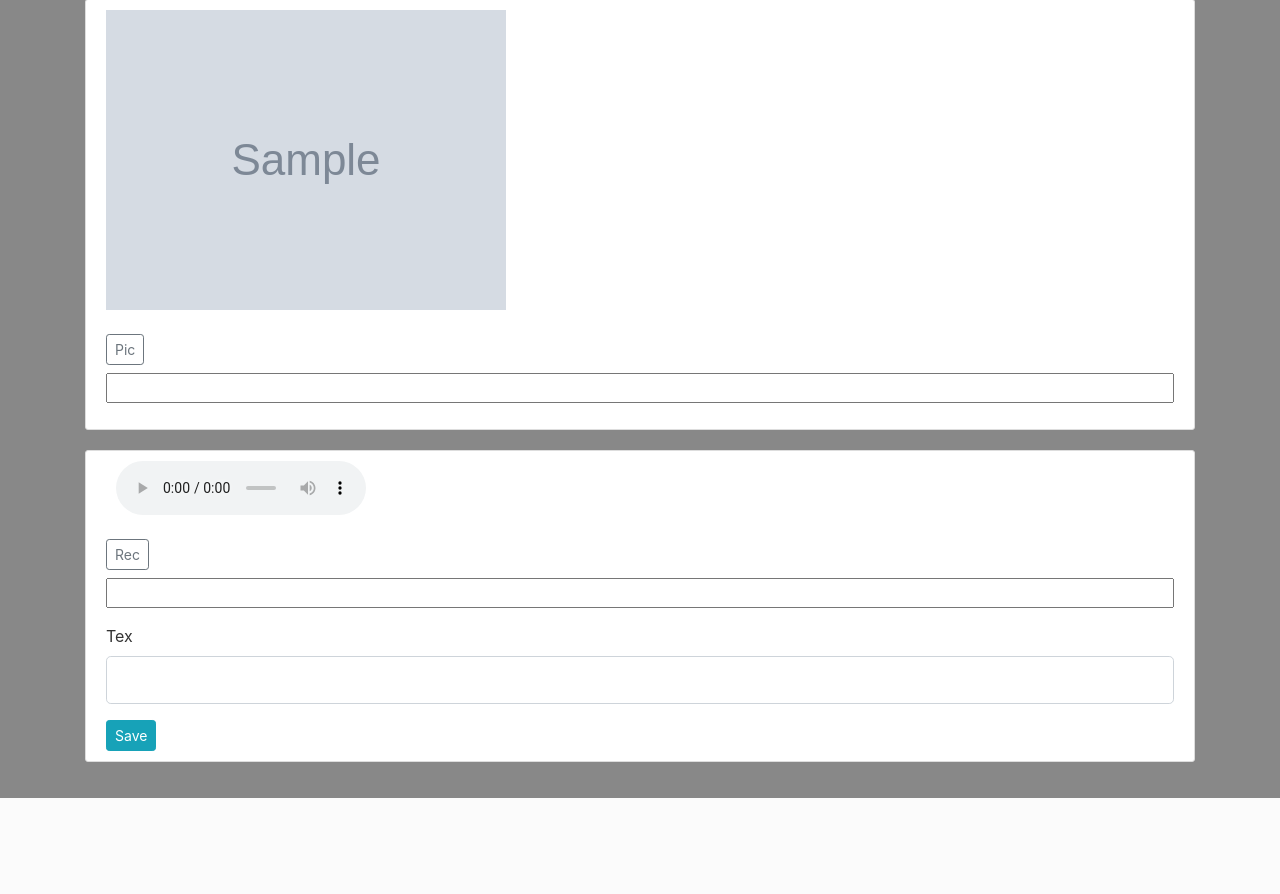
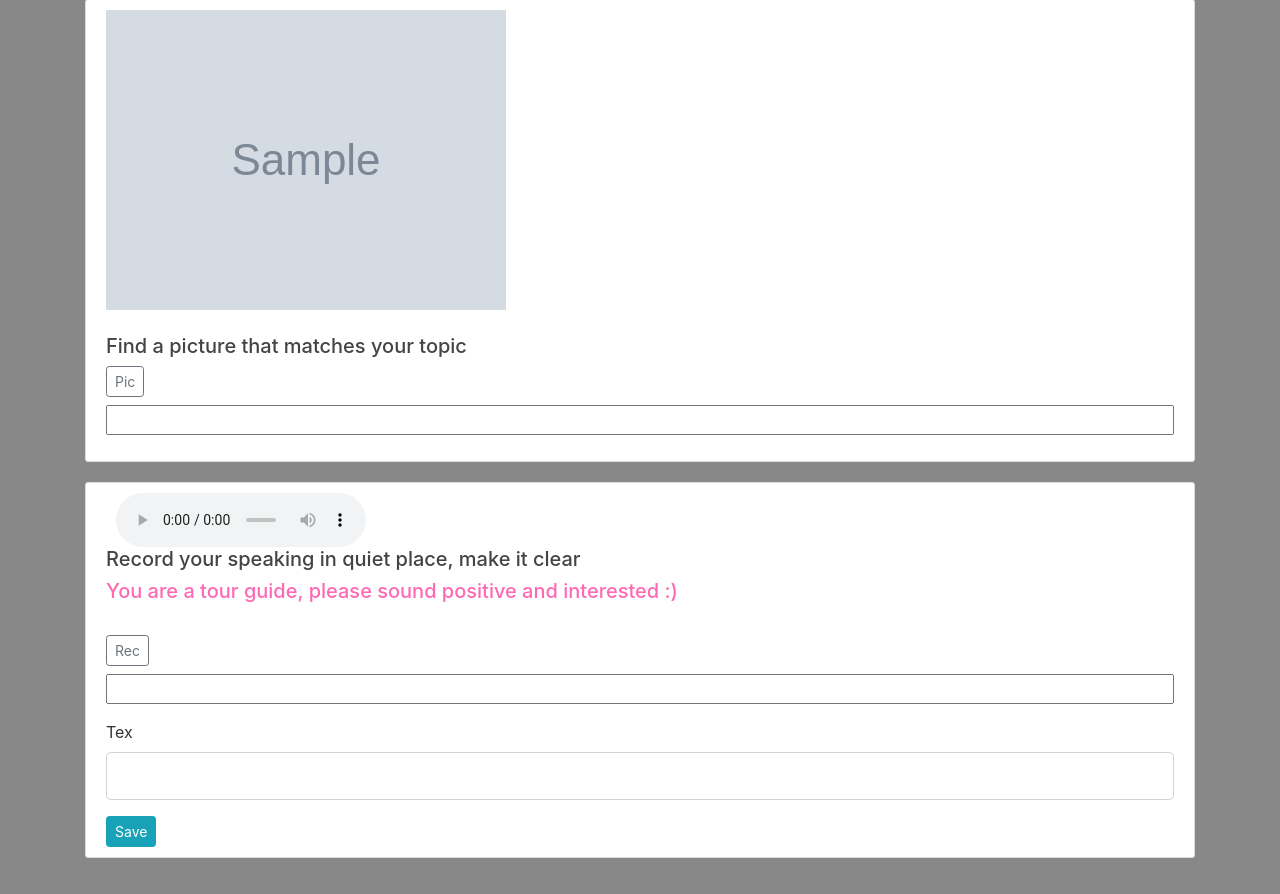
Before and after one commit to ChrisEng0212/travel-eng, a Python web app: template templates/project/project_layout.html in a window 1280 px wide. Shown: the part 309-1203 px from the top of the page. Before the commit the page ends 1107 px from the top, so only its background shows below. Run offline with Jinja, Linux system fonts and the light colour scheme; the template is opened without the code that fills it: most values are stand-ins (such as "Sample title", 1, 10 or a date in 2020); grey boxes marked "Sample" are stand-in pictures; form fields are guessed from the names that the template uses; some libraries are stand-ins or nearby versions.

Commit message:
projectUpdate

```diff
--- a/templates/layout.html
+++ b/templates/layout.html
@@ -30,6 +30,7 @@
                           <a class="nav-item nav-link" href= "{{ url_for ('home') }}">Home</a>
                           <a class="nav-item nav-link" href= "{{ url_for ('about') }}">About</a>
                           <a class="nav-item nav-link" href= "{{ url_for ('att_team') }}">Attendance</a>
+
                           <!--<a class="nav-item nav-link" href= "{{ url_for ('course') }}">Course</a>-->
                           <!-- <a class="nav-item nav-link" href="{{ url_for ('activity', activity='hotel') }}">Activity</a> -->
                           <a class="nav-item nav-link" href= "{{ url_for ('mid_term') }}">Midterm</a>
@@ -46,6 +47,7 @@
                             </a>
                             <div class="dropdown-menu" aria-labelledby="navbarDropdownIns" style="background:#e3e3e3">
                               <a class="dropdown-item" href="{{ url_for ('admin') }}", target="_blank">Admin</a>
+                              <a class="dropdown-item" href= "{{ url_for ('project_dash') }}">Project</a>
                               <a class="dropdown-item" href="{{ url_for ('students') }}", target="_blank">Students</a>
                               <a class="dropdown-item" href="{{ url_for ('att_log') }}", target="_blank">Log</a>
                               <a class="dropdown-item" href="{{ url_for ('att_int') }}">Att</a>
--- a/templates/project/final.html
+++ b/templates/project/final.html
@@ -49,6 +49,9 @@
 			{% endfor %}
 
 			</table>
+
+
+
 			</div>
 
 
--- a/templates/project/project_layout.html
+++ b/templates/project/project_layout.html
@@ -31,6 +31,7 @@
             <br>
 
             <div class="form-group", id="fileUpload", onchange="submit()">
+            <h5>Find a picture that matches your topic</h5>
                 {{ form.Pic.label (class="btn btn-outline-secondary btn-sm")}}
                 {{ form.Pic(class="form-control-file") }}
                 {% if form.Pic.errors %}
@@ -46,6 +47,8 @@
             <div class="media">
                 <audio controls src="{{ audio_file }}">
             </div>
+            <h5>Record your speaking in quiet place, make it clear</h5>
+            <h5 style="color:hotpink">You are a tour guide, please sound positive and interested :)</h5>
 
             <br>
 
@@ -86,6 +89,8 @@
                 <audio controls src="{{ q1_file }}">
             </div>
             <br>
+            <h5>Student A : tourist question.....</h5>
+            <h5 style="color:hotpink">Student B : tour guide answer.....</h5>
 
             <div class="form-group", onchange="submit()">
                 {{ form.QA1rec.label (class="btn btn-outline-secondary btn-sm")}}
@@ -138,6 +143,8 @@
                 <audio controls src="{{ q2_file }}">
             </div>
             <br>
+            <h5>Student A : tourist question.....</h5>
+            <h5 style="color:hotpink">Student B : tour guide answer.....</h5>
 
             <div class="form-group", onchange="submit()">
                 {{ form.QA2rec.label (class="btn btn-outline-secondary btn-sm")}}
--- a/templates/project/project_test.html
+++ b/templates/project/project_test.html
@@ -19,6 +19,7 @@
 					</th>
 		{% endfor %}
 		</table>
+
 
 </div>
 
@@ -164,6 +165,9 @@
 <script>
 
 function playPart(task){
+	let modAudio = document.getElementById('modelAudio')
+/*
+*/
 }
 
 function qaPlay(task){
```
Also changed, not shown: routesProject.py (+5 -2 lines). Lines whose indentation alone changed are shown as unchanged.
